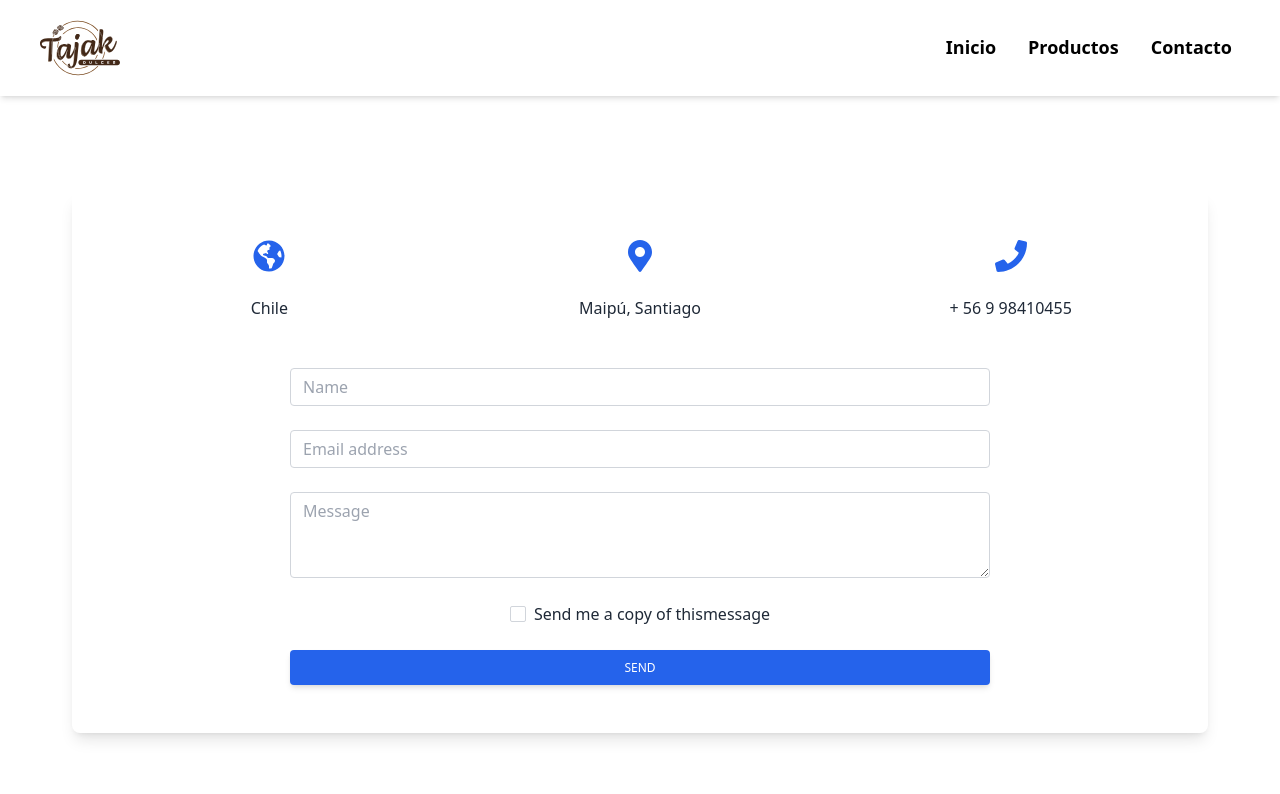
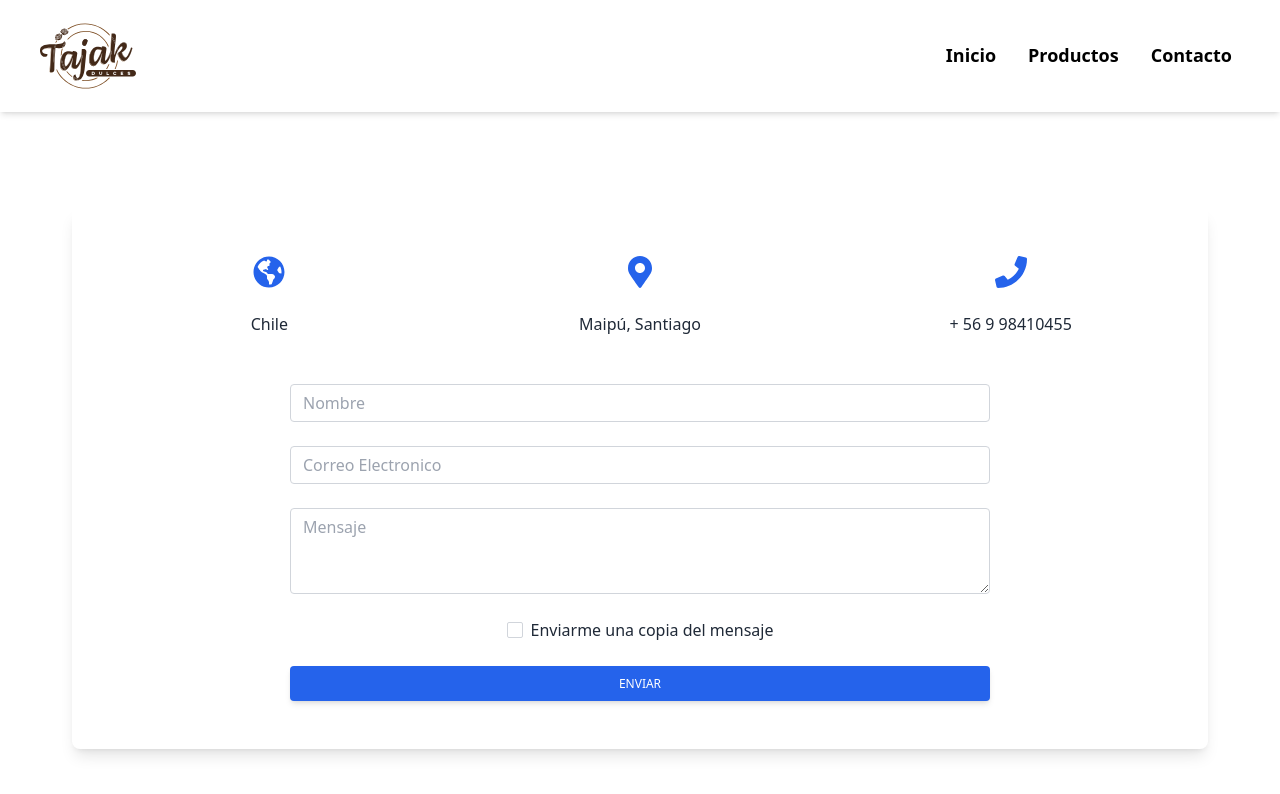
Before and after one commit to ariel-madrid/dulces-tajak, a React (Vite) app: page /#/contacto in a window 1280 px wide. Shown: the top 794 px of the page. Built offline with nearby package versions, Linux system fonts and the light colour scheme.

Commit message:
fix: fixed some bugs

```diff
--- a/src/components/Contact.tsx
+++ b/src/components/Contact.tsx
@@ -28,23 +28,23 @@ const Contact = () => {
                         <div className="max-w-[700px] mx-auto">
                             <form>
                                 <div className="form-group mb-6">
-                                    <input type="text" className="form-control block w-full px-3 py-1.5 text-base font-normal text-gray-700 bg-white bg-clip-padding border border-solid border-gray-300 rounded transition ease-in-out m-0 focus:text-gray-700 focus:bg-white focus:border-blue-600 focus:outline-none" id="exampleInput7" placeholder="Name" />
+                                    <input type="text" className="form-control block w-full px-3 py-1.5 text-base font-normal text-gray-700 bg-white bg-clip-padding border border-solid border-gray-300 rounded transition ease-in-out m-0 focus:text-gray-700 focus:bg-white focus:border-blue-600 focus:outline-none" id="exampleInput7" placeholder="Nombre" />
                                 </div>
                                 <div className="form-group mb-6">
                                     <input type="email" className="form-control block w-full px-3 py-1.5 text-base font-normal text-gray-700 bg-white bg-clip-padding border border-solid border-gray-300 rounded transition ease-in-out m-0 focus:text-gray-700 focus:bg-white focus:border-blue-600 focus:outline-none" id="exampleInput8"
-                                        placeholder="Email address" />
+                                        placeholder="Correo Electronico" />
                                 </div>
                                 <div className="form-group mb-6">
-                                    <textarea className=" form-control block w-full px-3 py-1.5 text-base font-normal text-gray-700 bg-white bg-clip-padding border border-solid border-gray-300 rounded transition ease-in-out m-0 focus:text-gray-700 focus:bg-white focus:border-blue-600 focus:outline-none" id="exampleFormControlTextarea13" rows={3} placeholder="Message"></textarea>
+                                    <textarea className=" form-control block w-full px-3 py-1.5 text-base font-normal text-gray-700 bg-white bg-clip-padding border border-solid border-gray-300 rounded transition ease-in-out m-0 focus:text-gray-700 focus:bg-white focus:border-blue-600 focus:outline-none" id="exampleFormControlTextarea13" rows={3} placeholder="Mensaje"></textarea>
                                 </div>
                                 <div className="form-group form-check text-center mb-6">
                                     <input type="checkbox"
                                         className="form-check-input appearance-none h-4 w-4 border border-gray-300 rounded-sm bg-white checked:bg-blue-600 checked:border-blue-600 focus:outline-none transition duration-200 mt-1 align-top bg-no-repeat bg-center bg-contain mr-2 cursor-pointer"
                                         id="exampleCheck87"/>
-                                    <label className="form-check-label inline-block text-gray-800">Send me a copy of thismessage</label>
+                                    <label className="form-check-label inline-block text-gray-800">Enviarme una copia del mensaje</label>
                                 </div>
                                 <button type="submit" className="w-full px-6 py-2.5 bg-blue-600 text-white font-medium text-xs leading-tight uppercase rounded shadow-md hover:bg-blue-700 hover:shadow-lg focus:bg-blue-700 focus:shadow-lg focus:outline-none focus:ring-0 active:bg-blue-800 active:shadow-lg transition duration-150 ease-in-out">
-                                    Send
+                                    Enviar
                                 </button>
                             </form>
                         </div>
--- a/src/components/Home.tsx
+++ b/src/components/Home.tsx
@@ -20,7 +20,7 @@ const Home = () => {
                             <span>Instagram</span>
                         </button></a>
                     </div>
-                    <Link to="/home"><button className="bg-blue-400 px-4 py-2 font-semibold text-white inline-flex items-center space-x-2 rounded">
+                    <Link to="/productos"><button className="bg-blue-400 px-4 py-2 font-semibold text-white inline-flex items-center space-x-2 rounded">
                         <span>Ir a ver productos</span>
                     </button></Link>
                 </div>
--- a/src/components/Navbar.tsx
+++ b/src/components/Navbar.tsx
@@ -8,7 +8,7 @@ const Navbar = () =>
 
         <h1 className="w-3/12 font-bold text-2xl">
             <a href="">
-              <img className='h-20 w-20 m-2' src={logo}/>
+              <img className='h-24 w-24 m-2' src={logo}/>
             </a>
         </h1>
 
```
